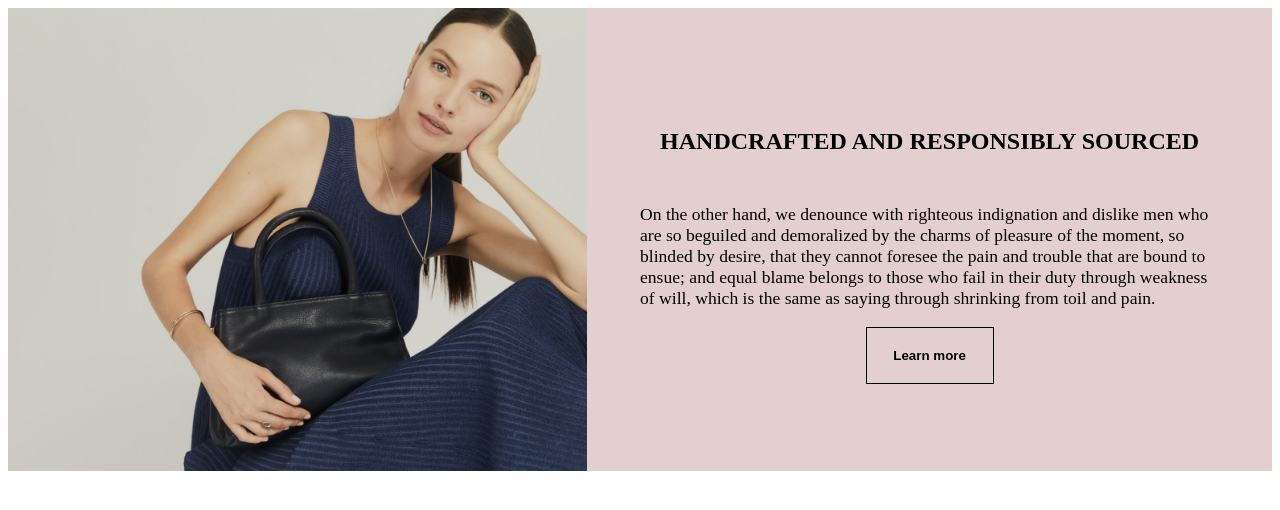
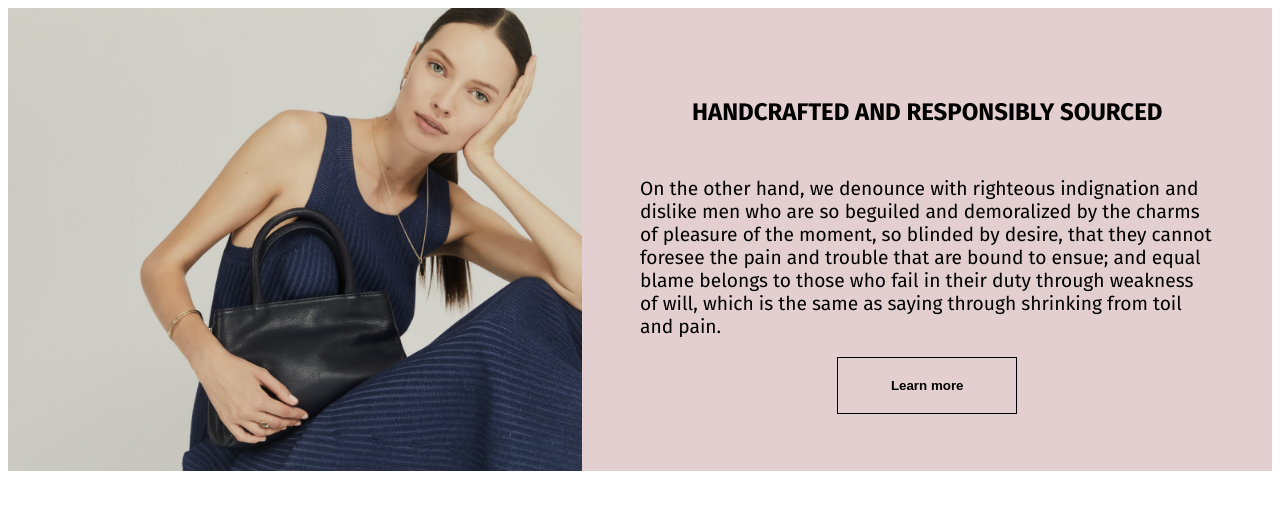
Before and after one commit to maksimSetic/ldtask1, a plain HTML site: page index.html in a window 1280 px wide. Drawn offline with Linux system fonts and the light colour scheme.

Commit message:
Finishing styles

```diff
--- a/styles.css
+++ b/styles.css
@@ -1,3 +1,4 @@
+@import url("https://fonts.googleapis.com/css2?family=Fira+Sans:ital,wght@0,100;0,200;0,300;0,400;0,500;0,600;0,700;0,800;0,900;1,100;1,200;1,300;1,400;1,500;1,600;1,700;1,800;1,900&display=swap");
 @keyframes moveDown {
   from {
     transform: translateY(0);
@@ -14,6 +15,10 @@
   to {
     opacity: 1;
   }
+}
+
+body {
+  font-family: "Fira Sans", sans-serif;
 }
 
 .card__wrapper {
@@ -38,6 +43,7 @@
 }
 
 .card__description__title {
+  display: flex;
   text-transform: uppercase;
   text-align: center;
   font-size: 1.5rem;
@@ -51,7 +57,7 @@
   align-items: center;
   padding: 3em;
   box-sizing: border-box;
-  font-size: 1.1rem;
+  font-size: 1.2rem;
 }
 
 .card__description__data {
@@ -61,7 +67,8 @@
   display: block;
   border: 1px solid black;
   padding: 20px;
-  max-width: 170px;
+  width: 100%;
+  max-width: 180px;
   background-color: #e3cfcf;
   cursor: pointer;
   font-weight: 800;
@@ -108,4 +115,7 @@
     width: 100%;
     height: auto;
   }
+  .card__button {
+    min-width: 0;
+  }
 }
```
